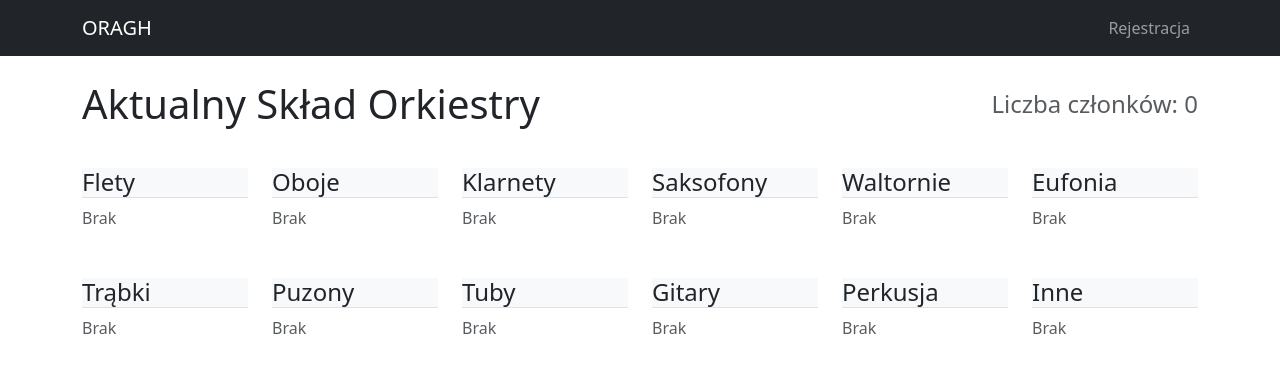
After one commit to krzysiekbab/ORAGH-App, a Django app: page /band/ in a window 1280 px wide. The commit adds this page. Shown: the top 387 px of the page. Run offline with Django 5.2, Linux system fonts and the light colour scheme.

Commit message:
Show active musicians in orchestra

```diff
--- a/oragh_platform/concerts/templates/section.jinja
+++ b/oragh_platform/concerts/templates/section.jinja
@@ -1,7 +1,7 @@
 <ul class="list-unstyled mb-0">
     {% if section %}
         {% for musician in section %}
-            <li>{{ musician.user.get_full_name|default:musician.user.username }}</li>
+            <li>{{ forloop.counter }}. {{ musician.user.get_full_name|default:musician.user.username }}</li>
         {% endfor %}
     {% else %}
         <li class="text-muted">Brak</li>
--- a/oragh_platform/main/templates/base.jinja
+++ b/oragh_platform/main/templates/base.jinja
@@ -16,9 +16,12 @@
         </button>
         <div class="collapse navbar-collapse" id="navbar">
           {% if user.is_authenticated %}
-            <ul class="navbar-nav me-auto mb-2 mb-lg-0">
+            <ul class="navbar-nav me-auto my-2 my-lg-0 gap-0 gap-lg-3">
               <li class="nav-item">
                 <a class="nav-link" href="/concerts">Koncerty</a>
+              </li>
+              <li class="nav-item">
+                <a class="nav-link" href="/band/">Aktualny Skład</a>
               </li>
               <li class="nav-item">
                 <a class="nav-link" href="/profiles/">Użytkownicy</a>
--- /dev/null
+++ b/oragh_platform/main/templates/show_band.jinja
@@ -0,0 +1,62 @@
+{% extends "base.jinja" %}
+
+{% block content %}
+    <div class="row justify-content-between align-items-center mb-4">
+        <h1 class="col-12 col-md-8 col-lg-6 mb-0">Aktualny Skład Orkiestry</h1>
+        <h4 class="col-12 col-md-4 col-lg-6 text-muted my-2 my-lg-0 text-start text-md-end">
+            Liczba członków: {{ total_members }}
+        </h4>
+    </div>
+    <div class="container px-0 pt-3">
+        <div class="row">
+            <div class="col-6 col-md-3 col-lg-2 mb-5">
+                <h4 class="bg-light border-bottom">Flety</h4>
+                {% with section=sections.Flet %}{% include "section.jinja" %}{% endwith %}
+            </div>
+            <div class="col-6 col-md-3 col-lg-2 mb-5">
+                <h4 class="bg-light border-bottom">Oboje</h4>
+                {% with section=sections.Obój %}{% include "section.jinja" %}{% endwith %}
+            </div>
+            <div class="col-6 col-md-3 col-lg-2 mb-5">
+                <h4 class="bg-light border-bottom">Klarnety</h4>
+                {% with section=sections.Klarnet %}{% include "section.jinja" %}{% endwith %}
+            </div>
+            <div class="col-6 col-md-3 col-lg-2 mb-5">
+                <h4 class="bg-light border-bottom">Saksofony</h4>
+                {% with section=sections.Saksofon %}{% include "section.jinja" %}{% endwith %}
+            </div>
+            <div class="col-6 col-md-3 col-lg-2 mb-5">
+                <h4 class="bg-light border-bottom">Waltornie</h4>
+                {% with section=sections.Waltornia %}{% include "section.jinja" %}{% endwith %}
+            </div>
+            <div class="col-6 col-md-3 col-lg-2 mb-5">
+                <h4 class="bg-light border-bottom">Eufonia</h4>
+                {% with section=sections.Eufonium %}{% include "section.jinja" %}{% endwith %}
+            </div>
+            <div class="col-6 col-md-3 col-lg-2 mb-5">
+                <h4 class="bg-light border-bottom">Trąbki</h4>
+                {% with section=sections.Trąbka %}{% include "section.jinja" %}{% endwith %}
+            </div>
+            <div class="col-6 col-md-3 col-lg-2 mb-5">
+                <h4 class="bg-light border-bottom">Puzony</h4>
+                {% with section=sections.Puzon %}{% include "section.jinja" %}{% endwith %}
+            </div>
+            <div class="col-6 col-md-3 col-lg-2 mb-5">
+                <h4 class="bg-light border-bottom">Tuby</h4>
+                {% with section=sections.Tuba %}{% include "section.jinja" %}{% endwith %}
+            </div>
+            <div class="col-6 col-md-3 col-lg-2 mb-5">
+                <h4 class="bg-light border-bottom">Gitary</h4>
+                {% with section=sections.Gitara %}{% include "section.jinja" %}{% endwith %}
+            </div>
+            <div class="col-6 col-md-3 col-lg-2 mb-5">
+                <h4 class="bg-light border-bottom">Perkusja</h4>
+                {% with section=sections.Perkusja %}{% include "section.jinja" %}{% endwith %}
+            </div>
+            <div class="col-6 col-md-3 col-lg-2 mb-5">
+                <h4 class="bg-light border-bottom">Inne</h4>
+                {% with section=sections.Inne %}{% include "section.jinja" %}{% endwith %}
+            </div>
+        </div>
+    </div>
+{% endblock %}
--- a/oragh_platform/main/urls.py
+++ b/oragh_platform/main/urls.py
@@ -5,4 +5,5 @@ urlpatterns = [
     path('', views.home, name='home'),
     path('profiles/', views.show_profiles, name='show_profiles'),
     path('profiles/<int:profile_id>/', views.show_profile, name='profile_detail'),
+    path('band/', views.show_band, name='show_band'),
 ]
--- a/oragh_platform/main/views.py
+++ b/oragh_platform/main/views.py
@@ -3,6 +3,7 @@ from django.contrib.auth.decorators import login_required
 from .forms import UserProfileForm
 from django.contrib import messages
 from .models import MusicianProfile, INSTRUMENT_CHOICES
+from collections import defaultdict
 
 @login_required
 def home(request):
@@ -62,3 +63,29 @@ def show_profiles(request):
 def show_profile(request, profile_id):
     profile = MusicianProfile.objects.get(id=profile_id)
     return render(request, 'show_profile.jinja', {'profile': profile})
+
+def show_band(request):
+    # Use instrument display names from INSTRUMENT_CHOICES for section names
+    section_names = [choice[1] for choice in INSTRUMENT_CHOICES]
+    sections = {name: [] for name in section_names}
+    # Create a mapping for quick lookup (case-insensitive)
+    section_map = {name.lower(): name for name in section_names}
+    # Group musicians by instrument
+    for profile in MusicianProfile.objects.select_related('user').all():
+        instrument = (profile.instrument or '').strip().lower()
+        section = section_map.get(instrument, "Inne")
+        sections[section].append(profile)
+
+    total_members = sum(len(profiles) for profiles in sections.values())
+
+    print("Sections after grouping:")
+    for section, profiles in sections.items():
+        print(f"{section}: {len(profiles)} profiles")
+    return render(
+        request,
+        "show_band.jinja",
+        {
+            "sections": sections,
+            "total_members": total_members,
+        }
+    )
```
